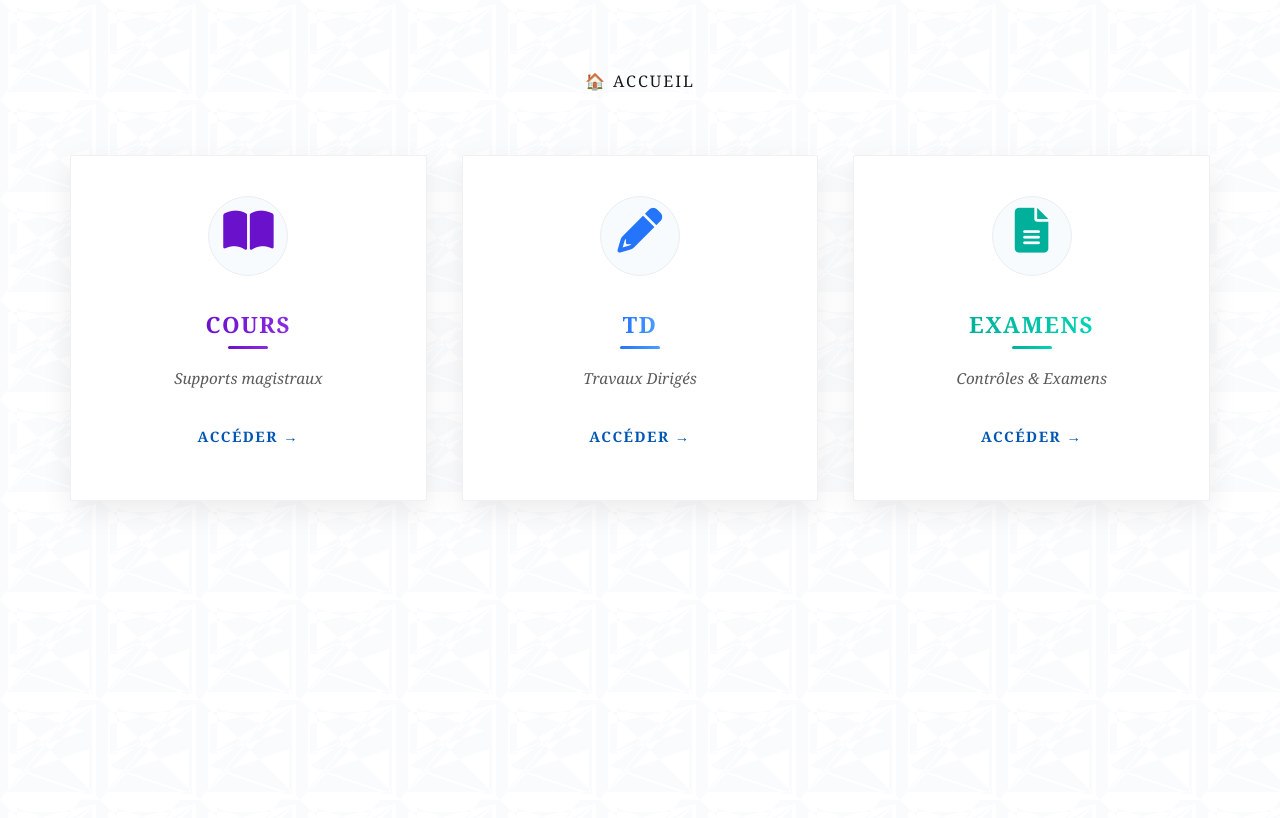
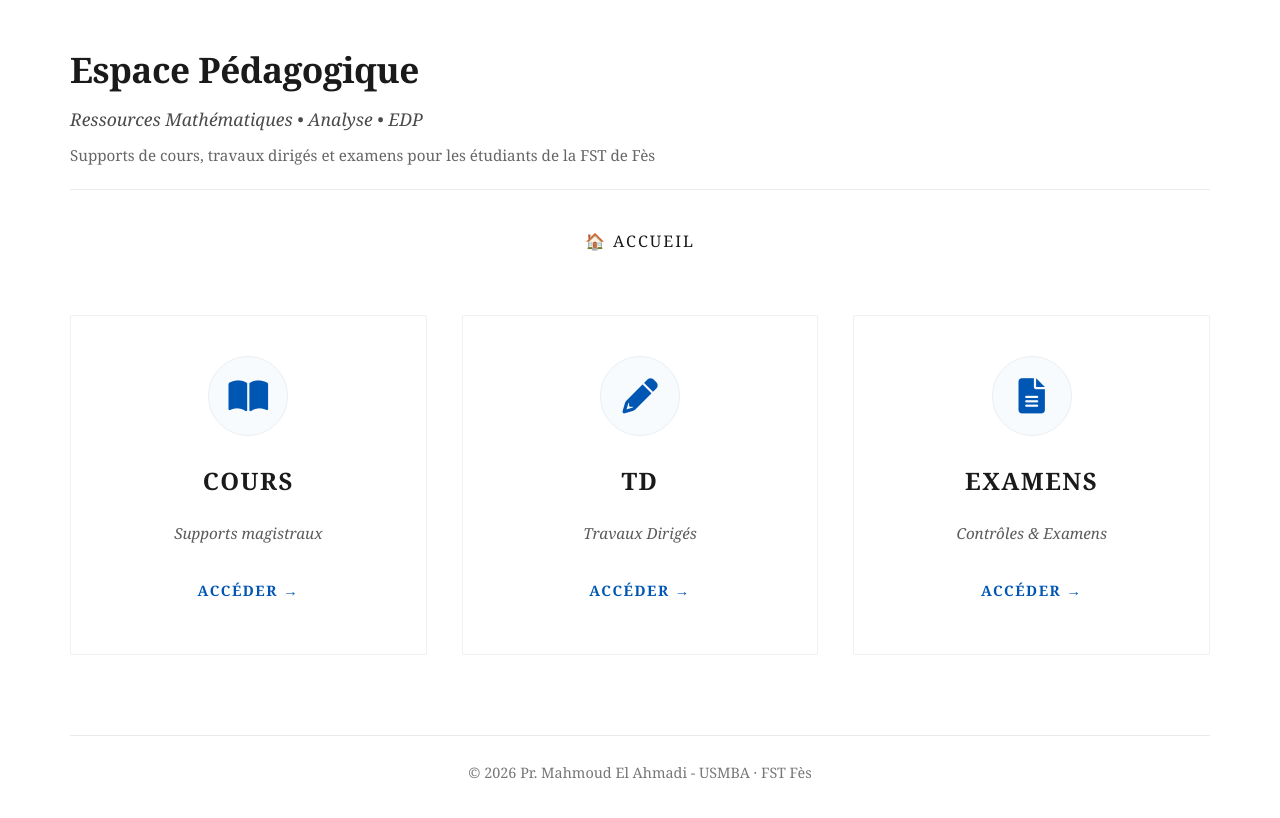
Before and after one commit to mahmoudmath/mahmoudmath.github.io, a Jekyll site: the page pedagogie.html, which Jekyll copies as it is, in a window 1280 px wide. Shown: the top 818 px of the page. Built offline with Jekyll 4.4.1, drawn with Linux system fonts in a browser that asks for light colours.

Commit message:
Update pedagogie.html

```diff
--- a/pedagogie.html
+++ b/pedagogie.html
@@ -15,7 +15,6 @@ j=d.createElement(s),dl=l!='dataLayer'?'&l='+l:'';j.async=true;j.src=
     <meta name="keywords" content="Cours Mathématiques, TD, Examens, FST Fès, USMBA, Mahmoud El Ahmadi, Analyse, Ressources Pédagogiques, Exercices Corrigés">
     <meta name="author" content="Pr. Mahmoud El Ahmadi">
     <link rel="stylesheet" href="https://cdnjs.cloudflare.com/ajax/libs/font-awesome/6.0.0/css/all.min.css">
-    <link rel="stylesheet" href="style.css">
     <style>
         /* Style académique épuré - fond blanc */
         * {
@@ -35,6 +34,35 @@ j=d.createElement(s),dl=l!='dataLayer'?'&l='+l:'';j.async=true;j.src=
             max-width: 1200px;
             margin: 0 auto;
             padding: 40px 30px;
+        }
+
+        /* Header identique à la page Recherche */
+        .professor-header {
+            margin-bottom: 30px;
+            padding-bottom: 20px;
+            border-bottom: 1px solid #eaeaea;
+        }
+
+        .professor-name {
+            font-size: 2.2rem;
+            font-weight: 600;
+            color: #1a1a1a;
+            margin-bottom: 5px;
+            letter-spacing: -0.5px;
+        }
+
+        .professor-title {
+            font-size: 1.1rem;
+            color: #4a4a4a;
+            font-weight: 400;
+            font-style: italic;
+            margin-bottom: 8px;
+        }
+
+        .professor-subtitle {
+            font-size: 0.95rem;
+            color: #666;
+            font-style: normal;
         }
 
         /* Navigation centrée */
@@ -155,6 +183,19 @@ j=d.createElement(s),dl=l!='dataLayer'?'&l='+l:'';j.async=true;j.src=
             transform: translateX(3px);
         }
 
+        /* Footer */
+        .professor-footer {
+            margin-top: 80px;
+            padding-top: 25px;
+            border-top: 1px solid #eaeaea;
+            text-align: center;
+        }
+
+        .signature {
+            font-size: 0.9rem;
+            color: #777;
+        }
+
         /* Responsive */
         @media (max-width: 900px) {
             .resources-grid {
@@ -171,6 +212,10 @@ j=d.createElement(s),dl=l!='dataLayer'?'&l='+l:'';j.async=true;j.src=
                 padding: 30px 20px;
             }
 
+            .professor-name {
+                font-size: 1.8rem;
+            }
+
             .resource-card {
                 padding: 35px 25px;
             }
@@ -183,10 +228,19 @@ j=d.createElement(s),dl=l!='dataLayer'?'&l='+l:'';j.async=true;j.src=
 height="0" width="0" style="display:none;visibility:hidden"></iframe></noscript>
 <!-- End Google Tag Manager (noscript) -->
     <div class="container">
+        <!-- Header identique à la page Recherche -->
+        <header class="professor-header">
+            <div class="professor-name">Espace Pédagogique</div>
+            <div class="professor-title">Ressources Mathématiques • Analyse • EDP</div>
+            <div class="professor-subtitle">Supports de cours, travaux dirigés et examens pour les étudiants de la FST de Fès</div>
+        </header>
+
+        <!-- Navigation centrée -->
         <nav class="academic-nav">
             <a href="index.html">🏠 ACCUEIL</a>
         </nav>
 
+        <!-- Grille des ressources pédagogiques -->
         <div class="resources-grid">
             <!-- CARTE COURS -->
             <div class="resource-card">
@@ -218,6 +272,13 @@ height="0" width="0" style="display:none;visibility:hidden"></iframe></noscript>
                 <a href="choix-annee-examens.html" class="btn-resource">Accéder →</a>
             </div>
         </div>
+
+        <!-- Footer -->
+        <footer class="professor-footer">
+            <div class="signature">
+                © 2026 Pr. Mahmoud El Ahmadi - USMBA · FST Fès
+            </div>
+        </footer>
     </div>
 </body>
 </html>
```
